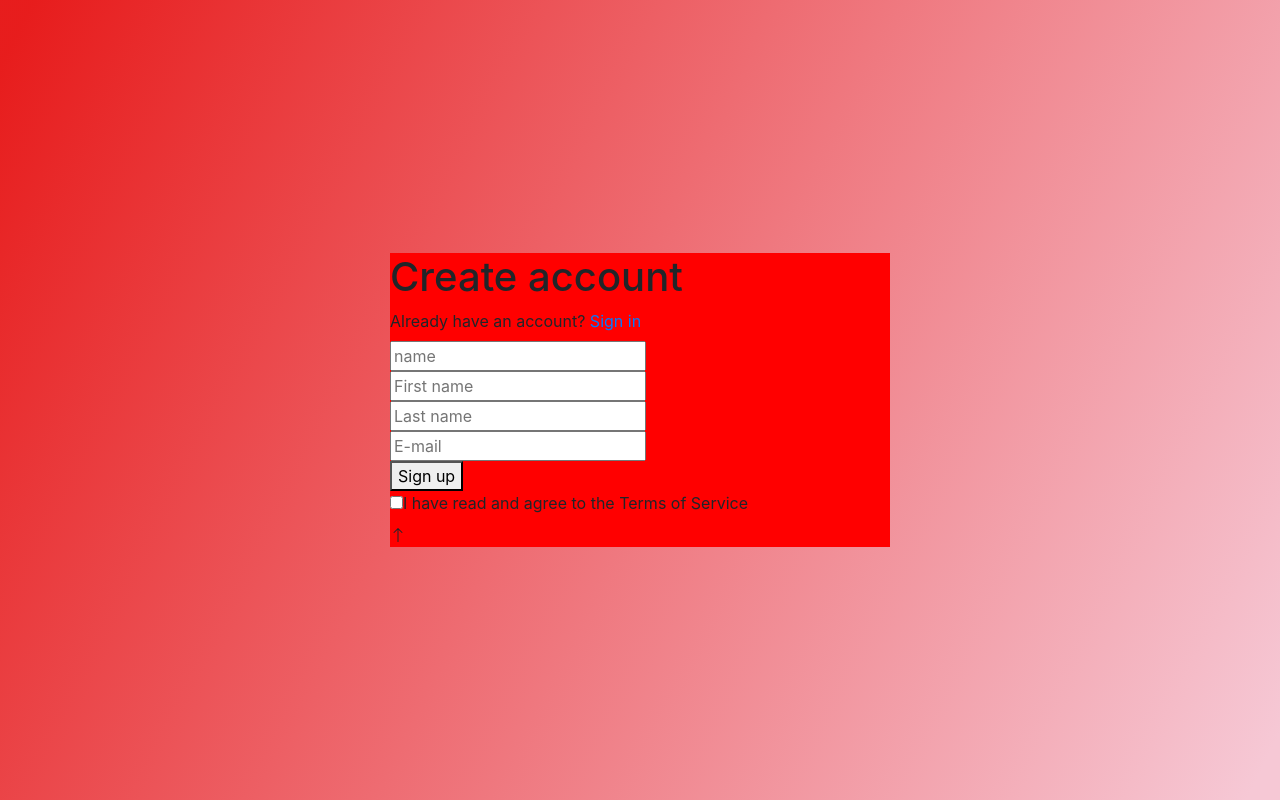
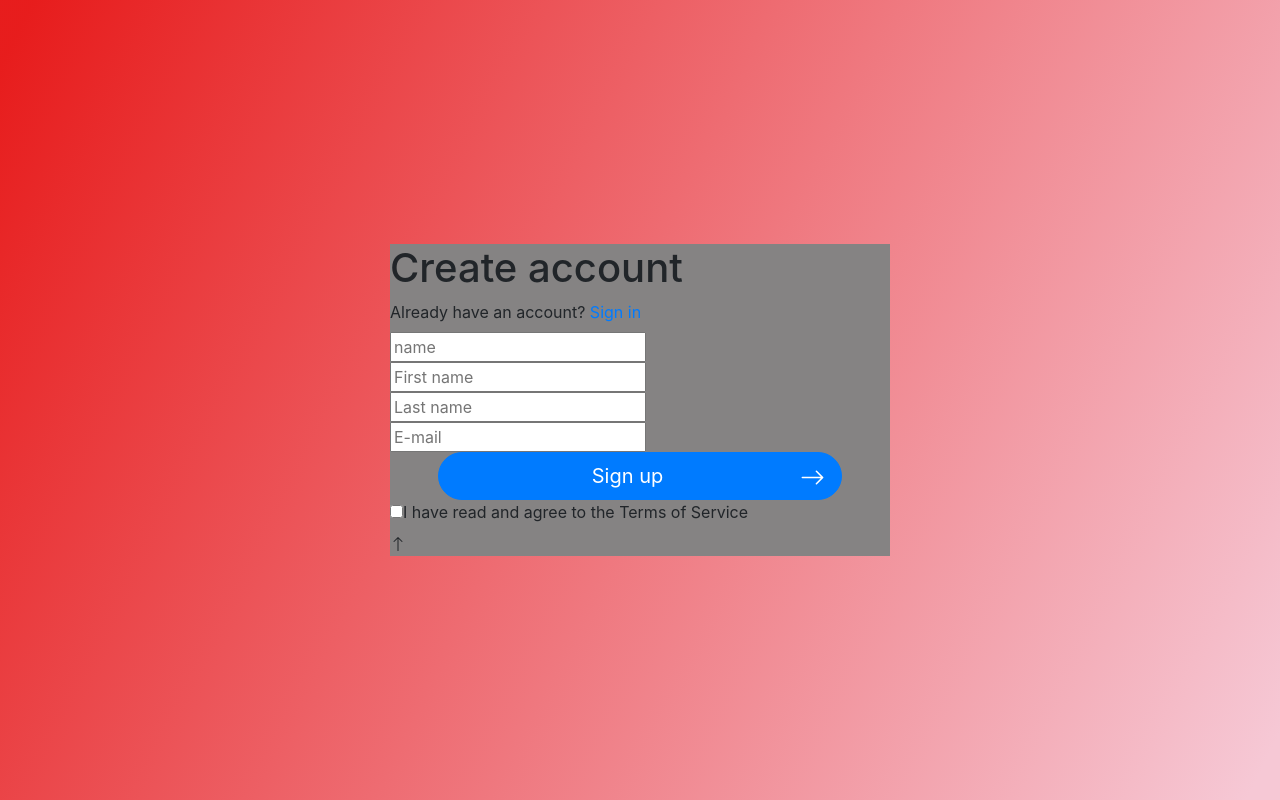
Before and after one commit to macielsevilha/10ProjetosHtmlCss, a Vue app in the folder projeto 06/: page / in a window 1280 px wide. Built offline with nearby package versions, Linux system fonts and the light colour scheme.

Commit message:
parte do button

```diff
--- a/projeto 06/src/components/DisplayButton.vue
+++ b/projeto 06/src/components/DisplayButton.vue
@@ -1,6 +1,8 @@
 <template>
-  <div>
-    <button>Sign up</button>
+  <div class="d-flex justify-content-center">
+    <b-button class=""  pill size="lg" block variant="primary mx-5 py-2">Sign up
+      <b-icon  class="float-right mt-1 font-weight-bold" icon="arrow-right" scale="1" variant="white"></b-icon>
+    </b-button>
   </div>
 </template>
 
--- a/projeto 06/src/components/DisplayLogin.vue
+++ b/projeto 06/src/components/DisplayLogin.vue
@@ -32,7 +32,9 @@ export default {
 
 <style>
   .login {
-    background: red;
+    background: rgb(133, 131, 131);
+
     width: 500px;
+
   }
 </style>
```
